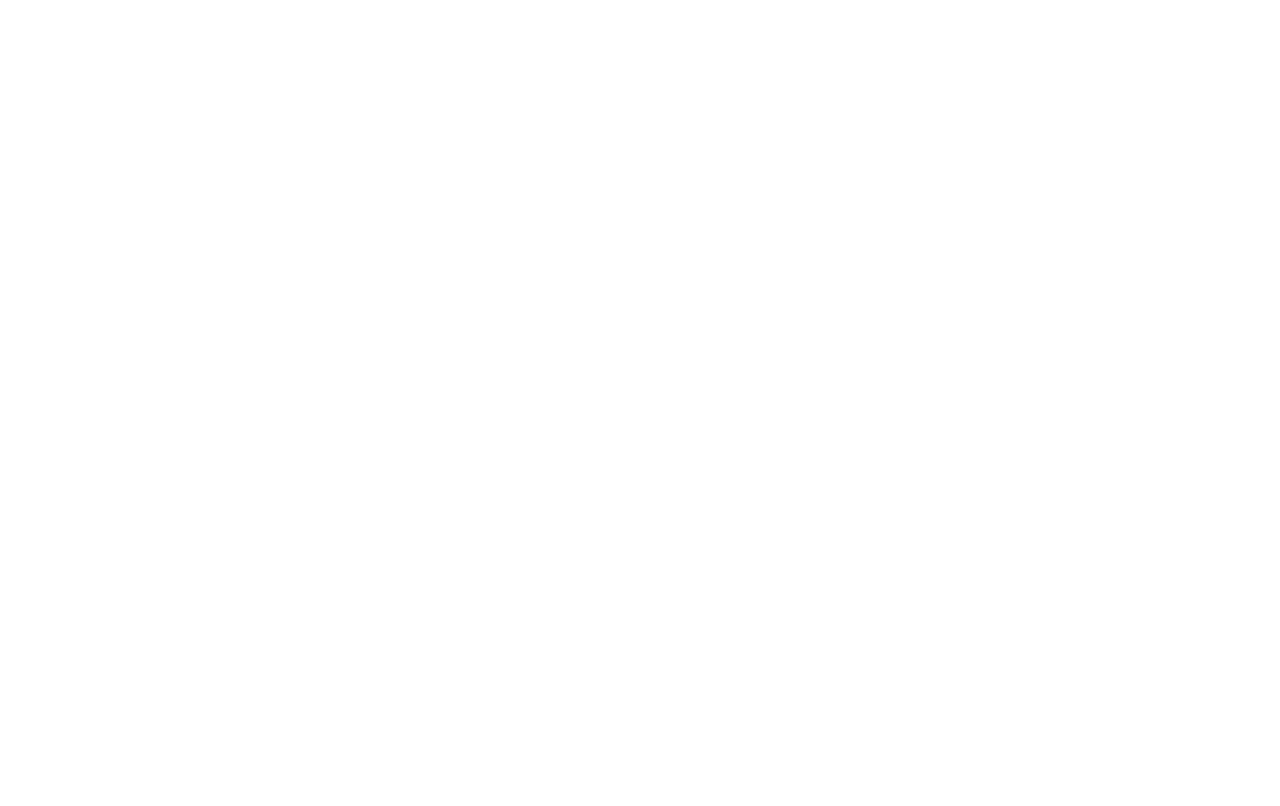
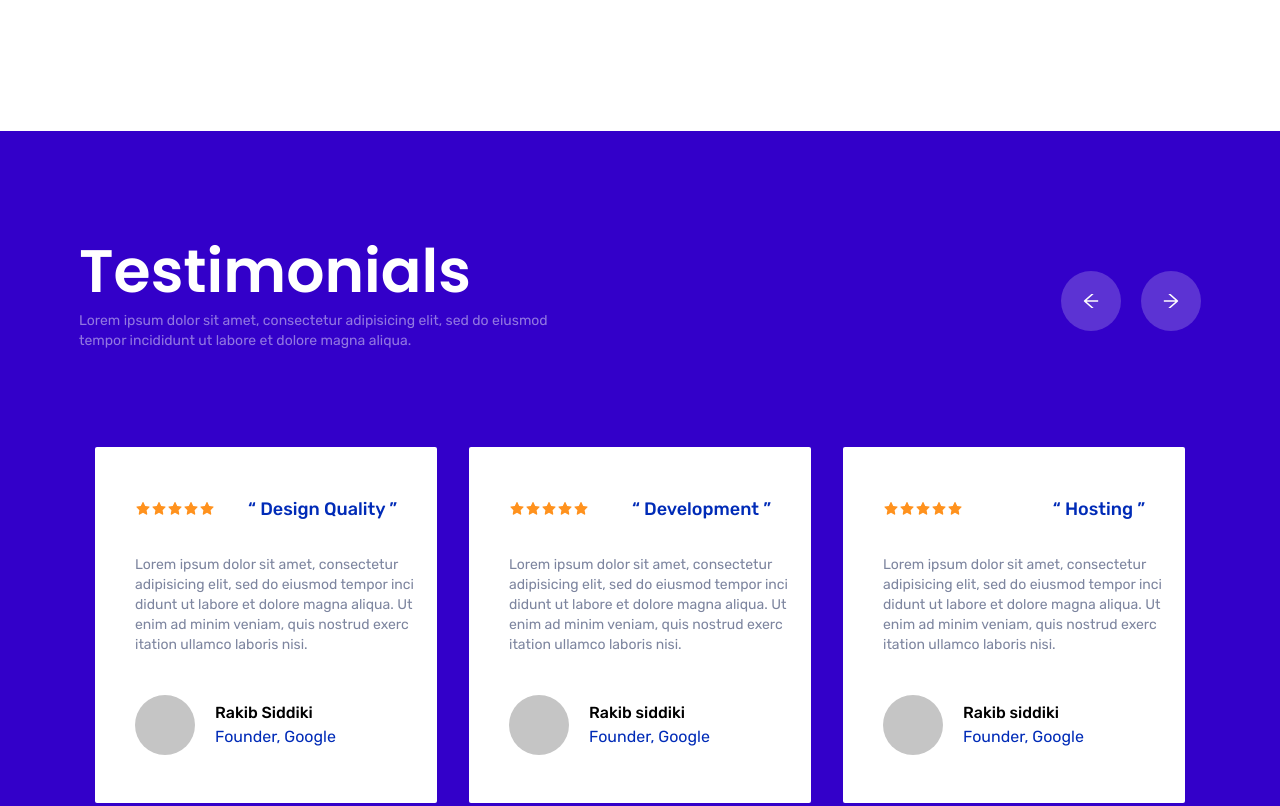
Before and after one commit to rakib-siddiki/PioHost, a React (Vite) app: page / in a window 1280 px wide. Shown: the part 5500-6306 px from the top of the page. Before the commit the page ends 5471 px from the top, so only its background shows below. Built offline with nearby package versions, Linux system fonts and the light colour scheme.

Commit message:
Testimonials section

```diff
--- a/package.json
+++ b/package.json
@@ -12,7 +12,9 @@
   "dependencies": {
     "react": "^18.2.0",
     "react-dom": "^18.2.0",
-    "react-icons": "^4.11.0"
+    "react-icons": "^4.11.0",
+    "react-slick": "^0.29.0",
+    "slick-carousel": "^1.8.1"
   },
   "devDependencies": {
     "@types/react": "^18.2.15",
--- a/src/App.jsx
+++ b/src/App.jsx
@@ -1,4 +1,3 @@
-import React from "react";
 import Navbar from "./components/navbar/Navbar";
 import Banner from "./components/banner/Banner";
 import Services from "./components/service/Services";
--- a/src/components/faq/Faq.jsx
+++ b/src/components/faq/Faq.jsx
@@ -44,11 +44,11 @@ const Faq = () => {
                   )}
                 </div>
                 <div className="text-white ml-8">
-                  <h3 className="font-secondary lg:text-[15px] xl:text-base">
+                  <h3 className="font-secondary  lg:text-[15px] xl:text-base">
                     How do I give my computer a static local IP address?
                   </h3>
                   <p
-                    className={`text-white font-secondary mt-3 md:mt-5 xl:mt-6
+                    className={`text-white text-sm font-secondary mt-3 md:mt-5 xl:mt-6
                 ${show ? `block` : `hidden`} `}
                   >
                     Lorem ipsum dolor sit amet, consectetur adipisicing elit,
--- /dev/null
+++ b/src/components/testimonial/Card.jsx
@@ -0,0 +1,58 @@
+/* eslint-disable react/prop-types */
+import { useState } from 'react';
+import {  AiFillStar,}from 'react-icons/ai'
+const Card = ({item}) => {
+
+  const { title, description,name } = item;
+
+
+  const [show, setShow] = useState(false);
+
+    return (
+      <>
+        {/* card  */}
+        <div className=" px-7 py-8 lg:px-7 lg:py-8 xl:px-10 xl:py-12 bg-white rounded-sm cursor-pointer">
+          <div className="lg:flex justify-between ">
+            <div className="flex items-center  text-[#ff921e] md:ml-7 lg:ml-0">
+              <AiFillStar />
+              <AiFillStar />
+              <AiFillStar />
+              <AiFillStar />
+              <AiFillStar />
+            </div>
+            <div>
+              <h3 className="xl:text-lg text-primary font-medium font-secondary mt-2 lg:mt-0 ">
+                {title}
+              </h3>
+            </div>
+          </div>
+          <div>
+            <p
+              onClick={() => setShow((prev) => !prev)}
+              className={`font-secondary text-subHeading text-sm mt-4 mb-5 xl:mt-8 xl:mb-10 xl:w-[300px] line-clamp-4 xl:line-clamp-none ${
+                show ? `line-clamp-none` : `line-clamp-4`
+              }`}
+            >
+              {description}
+            </p>
+          </div>
+          <div className="flex  items-center gap-x-5 ">
+            {/* img  */}
+            <div className="w-[60px] h-[60px] rounded-full lg:rounded-full bg-[#c5c5c5] overflow-hidden flex  items-center justify-center object-cover"></div>
+            {/* img  */}
+            <div>
+              <h3 className="font-secondary font-medium text-base md:portrait:text-sm ">
+                {name}
+              </h3>
+              <p className="font-secondary text-primary md:portrait:text-sm">
+                Founder, Google
+              </p>
+            </div>
+          </div>
+        </div>
+        {/* card  */}
+      </>
+    );
+};
+
+export default Card;
--- a/src/components/testimonial/Testimonial.jsx
+++ b/src/components/testimonial/Testimonial.jsx
@@ -1,7 +1,129 @@
-import React from "react";
+import { useState } from "react";
+import { AiOutlineArrowLeft, AiOutlineArrowRight } from "react-icons/ai";
+
+import Slider from "react-slick";
+import "slick-carousel/slick/slick.css";
+import "slick-carousel/slick/slick-theme.css";
+import Card from "./Card";
 
 const Testimonial = () => {
-  return <div></div>;
+  const [slider, setSlider] = useState(null);
+  // slider settings
+  const settings = {
+    dots: false,
+    infinite: true,
+    speed: 500,
+    slidesToShow: 3,
+    slidesToScroll: 1,
+    initialSlide: 0,
+    autoplay: false,
+    autoplaySpeed: 2000,
+    cssEase: "linear",
+    arrows: false,
+    responsive: [
+      {
+        breakpoint: 1024,
+        settings: {
+          slidesToShow: 3,
+          slidesToScroll: 1,
+          infinite: true,
+          dots: false,
+        },
+      },
+      {
+        breakpoint: 800,
+        settings: {
+          slidesToShow: 1,
+          slidesToScroll: 1,
+          initialSlide: 1,
+          dots: true,
+          infinite: true,
+        },
+      },
+      {
+        breakpoint: 480,
+        settings: {
+          slidesToShow: 1,
+          slidesToScroll: 1,
+          dots: true,
+          infinite: true,
+        },
+      },
+    ],
+  };
+  // slider settings
+  //card data
+  const data = [
+    {
+      title: `“ Design Quality ”`,
+      description: `Lorem ipsum dolor sit amet, consectetur adipisicing elit, sed do eiusmod tempor inci didunt ut labore et dolore magna aliqua. Ut enim ad minim veniam, quis nostrud exerc itation ullamco laboris nisi. `,
+      name: `Rakib Siddiki`,
+    },
+    {
+      title: `“ Development ”`,
+      description: `Lorem ipsum dolor sit amet, consectetur adipisicing elit, sed do eiusmod tempor inci didunt ut labore et dolore magna aliqua. Ut enim ad minim veniam, quis nostrud exerc itation ullamco laboris nisi. `,
+      name: `Rakib siddiki`,
+    },
+    {
+      title: `“ Hosting ”`,
+      description: `Lorem ipsum dolor sit amet, consectetur adipisicing elit, sed do eiusmod tempor inci didunt ut labore et dolore magna aliqua. Ut enim ad minim veniam, quis nostrud exerc itation ullamco laboris nisi. `,
+      name: `Rakib siddiki`,
+    },
+    {
+      title: `“ Development ”`,
+      description: `Lorem ipsum dolor sit amet, consectetur adipisicing elit, sed do eiusmod tempor inci didunt ut labore et dolore magna aliqua. Ut enim ad minim veniam, quis nostrud exerc itation ullamco laboris nisi. `,
+      name: `Rakib siddiki`,
+    },
+  ];
+// card data
+
+// mapping data
+  let silderCard = [];
+  silderCard = data.map((item, i) => <Card item={item} key={i}></Card>);
+
+  return (
+    <>
+      <section className=" bg-[#3300c9] py-10 md:py-16 xl:py-17">
+        <div className="container-main">
+          {/* title  */}
+          <div className="flex justify-between items-center">
+            <div>
+              <h2 className="font-primary font-semibold text-4xl md:text-[60px] text-white ">
+                Testimonials
+              </h2>
+              <p className="font-secondary text-sm text-[#9277e1] sm:w-96 lg:w-[470px] mt-3 md:mt-5">
+                Lorem ipsum dolor sit amet, consectetur adipisicing elit, sed do
+                eiusmod tempor incididunt ut labore et dolore magna aliqua.{" "}
+              </p>
+            </div>
+            <div className="hidden lg:flex gap-x-5">
+              <span
+                onClick={() => setSlider(slider.slickPrev)} // Go to the previous slide
+                className=" w-[60px] h-[60px] flex items-center justify-center text-xl font-semibold bg-[#5c33d3] text-white hover:text-black hover:bg-white duration-300 ease-linear rounded-full active:scale-90"
+              >
+                <AiOutlineArrowLeft />
+              </span>
+              <span
+                onClick={() => setSlider(slider.slickNext)} // Go to the previous slide
+                className=" w-[60px] h-[60px] flex items-center justify-center text-xl font-semibold bg-[#5c33d3] text-white hover:text-black hover:bg-white duration-300 ease-linear rounded-full active:scale-90"
+              >
+                <AiOutlineArrowRight />
+              </span>
+            </div>
+          </div>
+          {/* title  */}
+
+          {/* cards  */}
+          <div className=" md:mt-16 xl:mt-20">
+            <Slider {...settings} ref={(arrowRef) => setSlider(arrowRef)}>
+              {silderCard}
+            </Slider>
+          </div>
+          {/* cards  */}
+        </div>
+      </section>
+    </>
+  );
 };
 
 export default Testimonial;
--- a/src/components/whyChoose/WhyChoose.jsx
+++ b/src/components/whyChoose/WhyChoose.jsx
@@ -15,13 +15,13 @@ const WhyChoose = () => {
             </p>
           </div>
           {/* ==========cards============ */}
-          <div className="flex flex-wrap lg:flex-nowrap justify-evenly gap-4 md:gap-x-1 relative">
+          <div className="md:flex flex-wrap lg:flex-nowrap justify-evenly gap-4 md:gap-x-1 relative">
             {/* horizontal line  */}
-            <div className=" xl:absolute content-[] top-[309px] left-[212px]  xl:w-[330px]  xl:h-[2px] z-10 bg-[#eeefff]"></div>
+            <div className=" xl:absolute content-[] top-[309px] left-[214px]  xl:w-[330px]  xl:h-[2px] -z-10 bg-[#eeefff]"></div>
             {/* horizontal line  */}
 
             {/* card1  */}
-            <main className="text-center mb-10 px-2 py-2 hover:shadow-sm duration-300 ease-linear rounded-md mt-5  sm:mt-8 xl:mt-10">
+            <main className="text-center  md:px-2 md:py-2 px-2 py-2  hover:shadow-sm duration-300 ease-linear rounded-md mt-5 md:mb-10 sm:mt-8 xl:mt-10">
               <img
                 className="mx-auto"
                 src={dataMigration}
@@ -42,7 +42,7 @@ const WhyChoose = () => {
             </main>
             {/* card1  */}
             {/* card1  */}
-            <main className="text-center mb-10 px-2 py-2 hover:shadow-sm duration-300 ease-linear rounded-md mt-5  sm:mt-8 xl:mt-10">
+            <main className="text-center  md:px-2 md:py-2 px-2 py-2  hover:shadow-sm duration-300 ease-linear rounded-md mt-5 md:mb-10 sm:mt-8 xl:mt-10">
               <img className="mx-auto" src={dDos} alt="dataMigration" />
               <div className="hidden lg:block md:my-8 xl:my-10">
                 <button className=" outline-none w-10 h-10 rounded-full border border-[#eeefff] font-secondary text-primary hover:bg-primary hover:text-white ">
@@ -60,11 +60,11 @@ const WhyChoose = () => {
             {/* card1  */}
 
             {/* horizontal line  */}
-            <div className=" xl:absolute content-[] top-[309px] right-[212px]  xl:w-[330px]  xl:h-[2px] z-10 bg-[#eeefff]"></div>
+            <div className=" xl:absolute content-[] top-[309px] right-[214px]  xl:w-[330px]  xl:h-[2px] z-10 bg-[#eeefff]"></div>
             {/* horizontal line  */}
 
             {/* card1  */}
-            <main className="text-center mb-10 px-2 py-2 hover:shadow-sm duration-300 ease-linear rounded-md mt-5  sm:mt-8 xl:mt-10">
+            <main className="text-center  md:px-2 md:py-2 px-2 py-2  hover:shadow-sm duration-300 ease-linear rounded-md mt-5  sm:mt-8 xl:mt-10">
               <img className="mx-auto" src={dataSecurity} alt="dataMigration" />
               <div className="hidden lg:block md:my-8 xl:my-10">
                 <button className=" outline-none w-10 h-10 rounded-full border border-[#eeefff] font-secondary text-primary hover:bg-primary hover:text-white ">
--- a/src/index.css
+++ b/src/index.css
@@ -15,3 +15,28 @@
 body{
   overflow-x: hidden;
 }
+.slick-slide {
+  /* margin: 0px 5px; */
+  padding: 1rem;
+}
+.slick-dots li button::before {
+  font-family: 'slick';
+  font-size: 18px;
+  line-height: 20px;
+  position: absolute;
+  top: 0;
+  left: 0;
+  width: 20px;
+  height: 20px;
+  content: '•';
+  text-align: center;
+  opacity: .25;
+  /* color: black; */
+  -webkit-font-smoothing: antialiased;
+  -moz-osx-font-smoothing: grayscale;
+  color: white;
+}
+.slick-dots li.slick-active button::before {
+  opacity: 1;
+  color: #fff;
+}
--- a/tailwind.config.js
+++ b/tailwind.config.js
@@ -24,10 +24,12 @@ export default {
         secondPortriait: "412px",
         Landscape2: "667px",
       },
-      dropShadow:{
-        custom: "1px 10px 63px -10px rgba(63,106,255,0.71)"
-
-      }
+      dropShadow: {
+        custom: "1px 10px 63px -10px rgba(63,106,255,0.71)",
+      },
+      spacing: {
+        "17": "120px",
+      },
     },
   },
   plugins: ["prettier-plugin-tailwindcss"],
```
Also changed, not shown: 1 other file (tests, documents, lock files or other folders).
